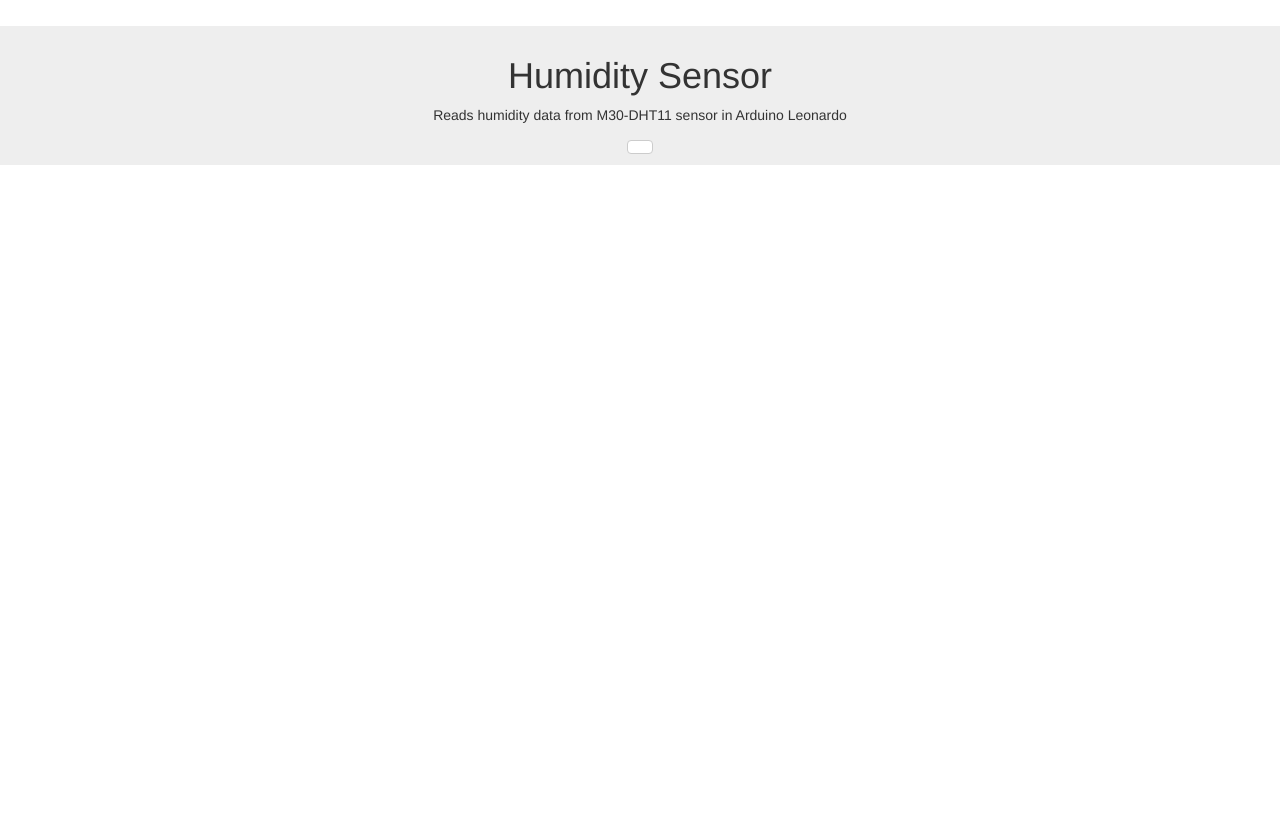
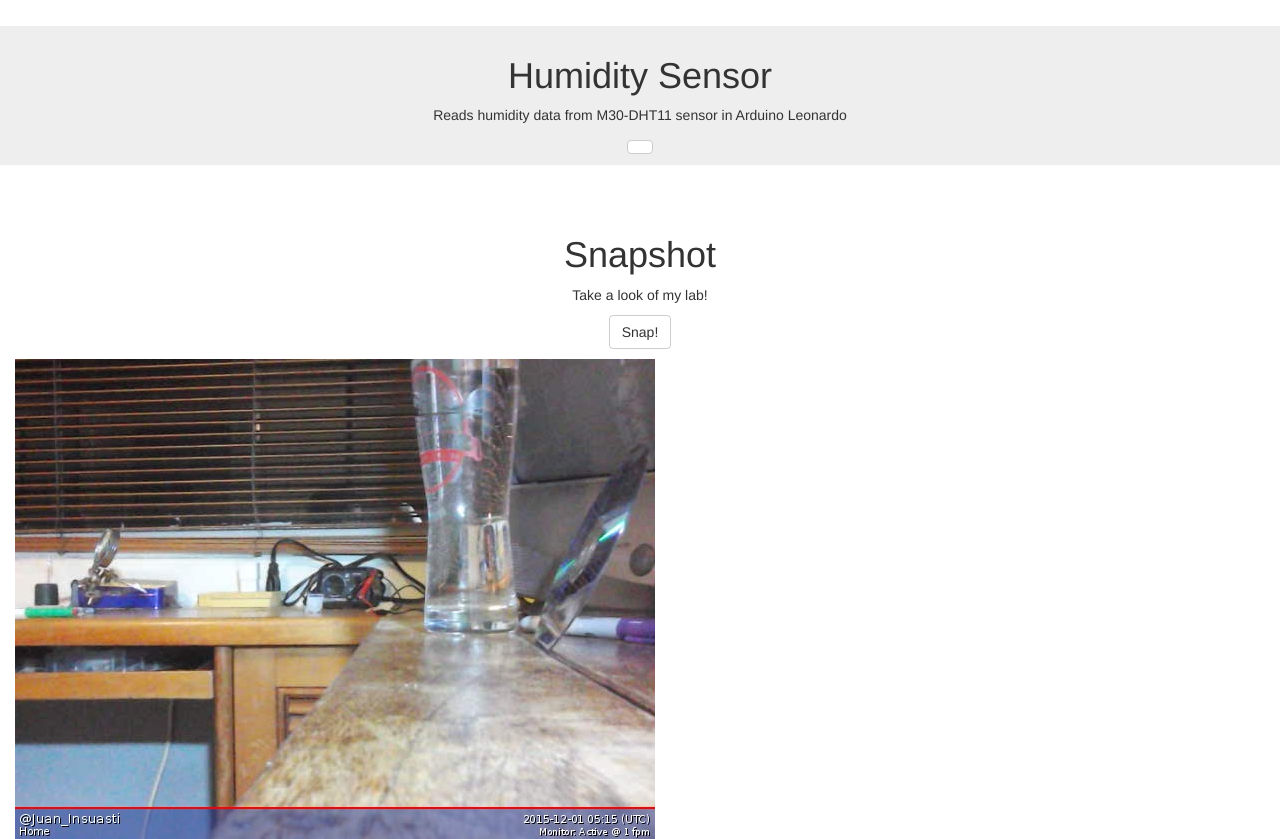
Before and after one commit to locke189/WebControllerPi, a Flask app: template templates/main.html in a window 1280 px wide. Shown: the part 593-1432 px from the top of the page. Before the commit the page ends 758 px from the top, so only its background shows below. Run offline with Flask 2, Linux system fonts and the light colour scheme; the template is opened without the code that fills it, so the values that code supplies are empty; some libraries are stand-ins or nearby versions.

Commit message:
Added Snapshot from RPi Webcam functionality, increased baud rate 115K
So far it lacks proper implementation of a partial reloading function,
as someone said... so 1990's

```diff
--- a/Main.py
+++ b/Main.py
@@ -4,9 +4,9 @@ Created on Nov 29, 2015
 @author: Juan_Insuasti
 '''
 from flask import Flask, render_template
-import datetime
 from SerialComms.SerialComms import SerialComms
-
+import os
+import time
 
 
 comm = SerialComms()
@@ -19,7 +19,8 @@ def process_data():
       'laser' : comm.readLaser(),
       'comm_status' : comm.getState(),
       'temp' : comm.readTemperature(),
-      'hum'  : comm.readHumidity()
+      'hum'  : comm.readHumidity(),
+      'timestamp'  : time.time()
       }
     return templateData
 
@@ -34,6 +35,13 @@ def laser():
     comm.triggerLaser()
     return render_template('main.html', **process_data())
 
+@app.route("/snapshot/")
+def snapshot():
+    path = os.getcwd()
+    fs_string = 'sudo fswebcam -r 640x480 -S 15 --flip h --jpeg 95 --shadow --title "@Juan_Insuasti" --subtitle "Home" --info "Monitor: Active @ 1 fpm" --save ' + path + '/static/home.jpg'
+    print(fs_string)
+    os.system(fs_string)
+    return render_template('main.html', **process_data())
 
 if __name__ == "__main__":
     app.run(host='0.0.0.0', port=80, debug=False, use_reloader=False)
--- a/templates/main.html
+++ b/templates/main.html
@@ -8,6 +8,11 @@
     <!-- The above 3 meta tags *must* come first in the head; any other head content must come *after* these tags -->
     <meta name="description" content="">
     <meta name="author" content="">
+	<meta http-equiv="cache-control" content="max-age=0" />
+	<meta http-equiv="cache-control" content="no-cache" />
+	<META HTTP-EQUIV="Expires" CONTENT="-1">
+	<meta http-equiv="pragma" content="no-cache" />
+
 
     <title>RaspberryPi WebController</title>
     <!-- Bootstrap core CSS -->
@@ -127,6 +132,21 @@ Secciones
         </div>
     </section>
 
+
+        <!-- Intro Section -->
+    <section id="snapshot" class="about-section injected-text">
+        <div class="container-fluid">
+            <div class="row">
+                <div class="col-lg-12">
+                    <h1>Snapshot</h1>
+                    <p>Take a look of my lab!</p>
+                    <p><a class="btn btn-default page-scroll" href="/snapshot/">Snap!</a></p>
+                	<img src="/static/home.jpg?{{timestamp}}" class="img-responsive" align="middle" alt="My Lab!">
+                </div>
+            </div>
+        </div>
+    </section>
+
 <!-- Bootstrap core JavaScript
     ================================================== -->
     <!-- Placed at the end of the document so the pages load faster -->
```
Also changed, not shown: SerialComms/SerialComms.py (+6 -6 lines), static/home.jpg (added), 1 other file.
